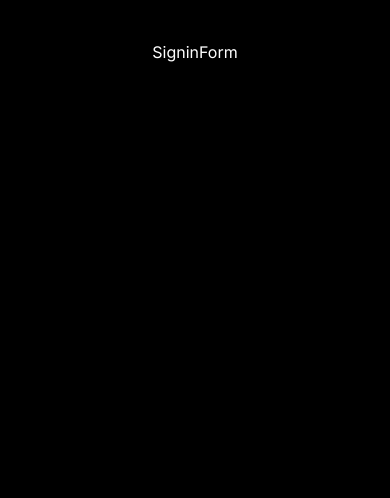
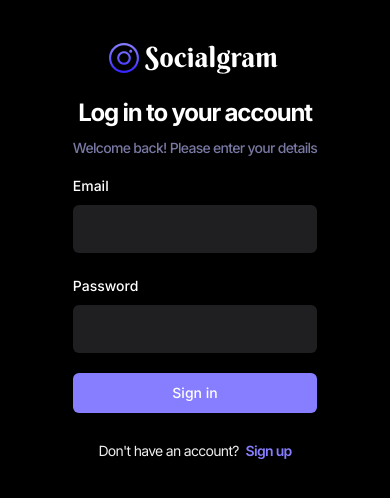
Before and after one commit to fudi-mahfudin/socialgram, a React (Vite) app: page /sign-in in a window 390 px wide. Shown: the top 498 px of the page. Built offline with nearby package versions, Linux system fonts and the light colour scheme; no server answers.

Commit message:
Complete SignupForm, SigninForm using react-query, context, Appwrite database

```diff
--- a/package.json
+++ b/package.json
@@ -15,6 +15,7 @@
     "@radix-ui/react-label": "^2.0.2",
     "@radix-ui/react-slot": "^1.0.2",
     "@radix-ui/react-toast": "^1.1.5",
+    "@tanstack/react-query": "^5.10.0",
     "appwrite": "^13.0.1",
     "class-variance-authority": "^0.7.0",
     "clsx": "^2.0.0",
--- a/src/_auth/forms/SigninForm.tsx
+++ b/src/_auth/forms/SigninForm.tsx
@@ -1,8 +1,104 @@
-import React from 'react'
+import { z } from "zod";
+import { zodResolver } from "@hookform/resolvers/zod";
+import { useForm } from "react-hook-form";
+import { Link, useNavigate } from "react-router-dom";
+
+import Loader from "@/components/shared/Loader";
+import { Button } from "@/components/ui/button";
+import { Form, FormControl, FormField, FormItem, FormLabel } from "@/components/ui/form";
+import { Input } from "@/components/ui/input";
+import { useToast } from "@/components/ui/use-toast"
+import { useUserContext } from "@/context/AuthContext";
+import { useSignInAccount } from "@/lib/react-query/queriesAndMutations";
+import { SigninValidation } from "@/lib/validation";
 
 const SigninForm = () => {
+  const { toast } = useToast();
+  const { checkAuthUser, isLoading: isUserLoading } = useUserContext();
+  const navigate = useNavigate();
+
+  const { mutateAsync: signInAccount } = useSignInAccount();
+
+  // 1. Define your form.
+  const form = useForm<z.infer<typeof SigninValidation>>({
+    resolver: zodResolver(SigninValidation),
+    defaultValues: {
+      email: '',
+      password: '',
+    },
+  });
+
+  // 2. Define a submit handler.
+  async function onSubmit(values: z.infer<typeof SigninValidation>) {
+    const session = await signInAccount({
+      email: values.email,
+      password: values.password,
+    });
+
+    if (!session) {
+      return toast({ title: 'Sign in failed. Please try again.'});
+    }
+
+    const isLoggedIn = await checkAuthUser();
+
+    if (isLoggedIn) {
+      form.reset();
+
+      navigate('/');
+    } else {
+      return toast({ title: 'Sign up failed. Please try again.'});
+    }
+  }
+
+
   return (
-    <div>SigninForm</div>
+    <Form {...form}>
+      <div className="sm:w-420 flex-center flex-col">
+        <img src="/assets/images/logo.svg" alt="logo" />
+        <h2 className="h3-bold md:h2-bold pt-5 sm:pt-12">Log in to your account</h2>
+        <p className="text-light-3 small-medium md:base-regular mt-2">Welcome back! Please enter your details</p>
+
+        <form onSubmit={form.handleSubmit(onSubmit)} className="flex flex-col gap-5 w-full mt-4">
+          <FormField
+            control={form.control}
+            name="email"
+            render={({ field }) => (
+              <FormItem>
+                <FormLabel>Email</FormLabel>
+                <FormControl>
+                  <Input type="email" className="shad-input" {...field} />
+                </FormControl>
+              </FormItem>
+            )}
+          />
+          <FormField
+            control={form.control}
+            name="password"
+            render={({ field }) => (
+              <FormItem>
+                <FormLabel>Password</FormLabel>
+                <FormControl>
+                  <Input type="password" className="shad-input" {...field} />
+                </FormControl>
+              </FormItem>
+            )}
+          />
+
+          <Button type="submit" className="shad-button_primary">
+            {isUserLoading ? (
+              <div className="flex-center gap-2">
+                <Loader /> Loading...
+              </div>
+            ): "Sign in"}
+          </Button>
+
+          <p className="small-regular text-light-2 text-center mt-2">
+            Don't have an account?
+            <Link to="/sign-up" className="text-primary-500 small-semibold ml-1"> Sign up </Link>
+          </p>
+        </form>
+      </div>
+    </Form>
   )
 }
 
--- a/src/_auth/forms/SignupForm.tsx
+++ b/src/_auth/forms/SignupForm.tsx
@@ -1,20 +1,25 @@
 import { z } from "zod";
+import { zodResolver } from "@hookform/resolvers/zod";
 import { useForm } from "react-hook-form";
-import { zodResolver } from "@hookform/resolvers/zod";
+import { Link, useNavigate } from "react-router-dom";
 
 import { SignupValidation } from "@/lib/validation";
 import { Input } from "@/components/ui/input";
 import { Form, FormControl, FormField, FormItem, FormLabel, FormMessage } from "@/components/ui/form";
 import { Button } from "@/components/ui/button"
 import Loader from "@/components/shared/Loader";
-import { Link } from "react-router-dom";
-import { createUserAccount } from "@/lib/appwrite/api";
 import { useToast } from "@/components/ui/use-toast";
+import { useCreateUserAccount, useSignInAccount } from "@/lib/react-query/queriesAndMutations";
+import { useUserContext } from "@/context/AuthContext";
 
 
 const SignupForm = () => {
   const { toast } = useToast();
-  const isLoading = false;
+  const { checkAuthUser, isLoading: isUserLoading } = useUserContext();
+  const navigate = useNavigate();
+
+  const { mutateAsync: createUserAccount, isPending: isCreatingAccount } = useCreateUserAccount();
+  const { mutateAsync: signInAccount, isPending: isSigningIn } = useSignInAccount();
 
   // 1. Define your form.
   const form = useForm<z.infer<typeof SignupValidation>>({
@@ -34,7 +39,25 @@
     if (!newUser) {
       return toast({ title: 'Sign up failed. Please try again.' });
     }
-    console.log(newUser);
+
+    const session = await signInAccount({
+      email: values.email,
+      password: values.password,
+    });
+
+    if (!session) {
+      return toast({ title: 'Sign in failed. Please try again.'});
+    }
+
+    const isLoggedIn = await checkAuthUser();
+
+    if (isLoggedIn) {
+      form.reset();
+
+      navigate('/');
+    } else {
+      return toast({ title: 'Sign up failed. Please try again.'});
+    }
   }
 
   return (
@@ -99,7 +122,7 @@
           />
 
           <Button type="submit" className="shad-button_primary">
-            {isLoading ? (
+            {isCreatingAccount ? (
               <div className="flex-center gap-2">
                 <Loader /> Loading...
               </div>
--- /dev/null
+++ b/src/context/AuthContext.tsx
@@ -0,0 +1,88 @@
+import { getCurrentUser } from '@/lib/appwrite/api';
+import { IContextType, IUser } from '@/types';
+import { createContext, useContext, useEffect, useState } from 'react'
+import { useNavigate } from 'react-router-dom';
+
+export const INITIAL_USER = {
+  id: '',
+  name: '',
+  username: '',
+  email: '',
+  imageUrl: '',
+  bio: '',
+};
+
+const INITIAL_STATE = {
+  user: INITIAL_USER,
+  isLoading: false,
+  isAuthenticated: false,
+  setUser: () => {},
+  setIsAuthenticated: () => {},
+  checkAuthUser: async () => false as boolean,
+}
+
+const AuthContext = createContext<IContextType>(INITIAL_STATE);
+
+const AuthProvider = ({ children }: { children: React.ReactNode }) => {
+  const [user, setUser] = useState<IUser>(INITIAL_USER);
+  const [isLoading, setIsLoading] = useState(false);
+  const [isAuthenticated, setIsAuthenticated] = useState(false);
+
+  const navigate = useNavigate();
+
+  const checkAuthUser = async () => {
+    try {
+      const currentAccount = await getCurrentUser();
+
+      if (currentAccount) {
+        setUser({
+          id: currentAccount.$id,
+          name: currentAccount.name,
+          username: currentAccount.username,
+          email: currentAccount.email,
+          imageUrl: currentAccount.imageUrl,
+          bio: currentAccount.bio,
+        });
+        setIsAuthenticated(true);
+
+        return true
+      }
+
+      return false;
+    } catch (error) {
+      console.log(error);
+      return false;
+
+    } finally {
+      setIsLoading(false);
+    }
+  };
+
+  useEffect(() => {
+    if (
+      localStorage.getItem('cookieFallback') === '[]'
+      || localStorage.getItem('cookieFallback') === null
+    ) navigate('/sign-in');
+
+    checkAuthUser();
+  }, []);
+
+  const value = {
+    user,
+    setUser,
+    isLoading,
+    isAuthenticated,
+    setIsAuthenticated,
+    checkAuthUser,
+  }
+
+  return (
+    <AuthContext.Provider value={value}>
+      {children}
+    </AuthContext.Provider>
+  )
+}
+
+export default AuthProvider;
+
+export const useUserContext = () => useContext(AuthContext);
--- a/src/lib/appwrite/api.ts
+++ b/src/lib/appwrite/api.ts
@@ -1,4 +1,4 @@
-import { ID } from "appwrite";
+import { ID, Query } from "appwrite";
 
 import { INewUser } from "@/types";
 import { account, appwriteConfig, avatars, databases } from "./config";
@@ -52,3 +52,34 @@
     console.log(error);
   }
 }
+
+export async function signInAccount(user: { email: string; password: string; }) {
+  try {
+    const session = await account.createEmailSession(user.email, user.password);
+
+    return session;
+
+  } catch (error) {
+    console.log(error);
+  }
+}
+
+export async function getCurrentUser() {
+  try {
+    const currentAccount = await account.get();
+
+    if (!currentAccount) throw Error;
+
+    const currentUser = await databases.listDocuments(
+      appwriteConfig.databaseId,
+      appwriteConfig.usersCollectionId,
+      [Query.equal('accountId', currentAccount.$id)]
+    );
+
+    if (!currentUser) throw Error;
+
+    return currentUser.documents[0]
+  } catch (error) {
+    console.log(error);
+  }
+}
--- /dev/null
+++ b/src/lib/react-query/QueryProvider.tsx
@@ -0,0 +1,11 @@
+import { QueryClient, QueryClientProvider } from "@tanstack/react-query"
+
+const queryClient = new QueryClient();
+
+export const QueryProvider = ({ children }: { children: React.ReactNode }) => {
+  return (
+    <QueryClientProvider client={queryClient}>
+      {children}
+    </QueryClientProvider>
+  )
+}
--- /dev/null
+++ b/src/lib/react-query/queriesAndMutations.ts
@@ -0,0 +1,19 @@
+import { INewUser } from "@/types";
+import { useMutation, } from "@tanstack/react-query";
+import { createUserAccount, signInAccount } from "../appwrite/api";
+
+
+export const useCreateUserAccount = () => {
+  return useMutation({
+    mutationFn: (user: INewUser) => createUserAccount(user),
+  });
+}
+
+export const useSignInAccount = () => {
+  return useMutation({
+    mutationFn: (user: {
+      email: string;
+      password: string;
+    }) => signInAccount(user),
+  });
+}
--- a/src/lib/validation/index.ts
+++ b/src/lib/validation/index.ts
@@ -6,3 +6,8 @@
   email: z.string().email(),
   password: z.string().min(8, { message: 'Password must be at least 8 characters.' }),
 });
+
+export const SigninValidation = z.object({
+  email: z.string().email(),
+  password: z.string().min(8, { message: 'Password must be at least 8 characters.'}),
+});
--- a/src/main.tsx
+++ b/src/main.tsx
@@ -2,9 +2,15 @@
 import { BrowserRouter } from 'react-router-dom';
 
 import App from './App';
+import AuthProvider from './context/AuthContext';
+import { QueryProvider } from './lib/react-query/QueryProvider';
 
 ReactDOM.createRoot(document.getElementById('root')!).render(
   <BrowserRouter>
-    <App />
+    <QueryProvider>
+      <AuthProvider>
+        <App />
+      </AuthProvider>
+    </QueryProvider>
   </BrowserRouter>
 )
--- a/src/types/index.ts
+++ b/src/types/index.ts
@@ -4,3 +4,21 @@
   username: string;
   password: string;
 }
+
+export type IUser = {
+  id: string;
+  name: string;
+  username: string;
+  email: string;
+  imageUrl: string;
+  bio: string;
+}
+
+export type IContextType = {
+  user: IUser;
+  isLoading: boolean;
+  setUser: React.Dispatch<React.SetStateAction<IUser>>;
+  isAuthenticated: boolean;
+  setIsAuthenticated: React.Dispatch<React.SetStateAction<boolean>>;
+  checkAuthUser: () => Promise<boolean>;
+}
```
Also changed, not shown: 1 other file (tests, documents, lock files or other folders).
